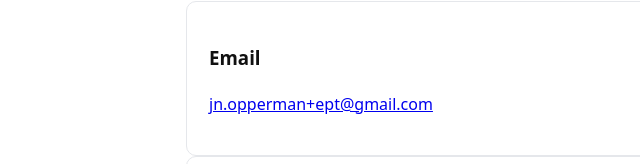
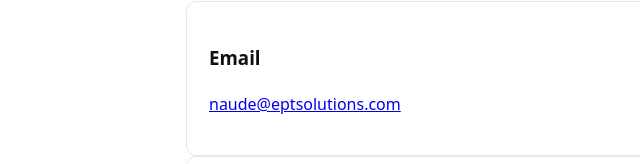
Before and after one commit to Naude555/ept, a website: page contact.html in a window 1280 px wide. Shown: the part 278-442 px from the top of the page, 94-734 px from the left. Drawn offline with Linux system fonts and the light colour scheme.

Commit message:
update site

```diff
--- a/contact.html
+++ b/contact.html
@@ -30,7 +30,7 @@
 
           <div class="card">
             <h3>Email</h3>
-            <p><a href="mailto:jn.opperman+ept@gmail.com">jn.opperman+ept@gmail.com</a></p>
+            <p><a href="mailto:naude@eptsolutions.com">naude@eptsolutions.com</a></p>
           </div>
 
           <div class="card">
--- /dev/null
+++ b/package.json
@@ -0,0 +1,5 @@
+{
+  "devDependencies": {
+    "wrangler": "^4.64.0"
+  }
+}
```
Also changed, not shown: privacy.html (+1 -1 lines), 1 other file.
